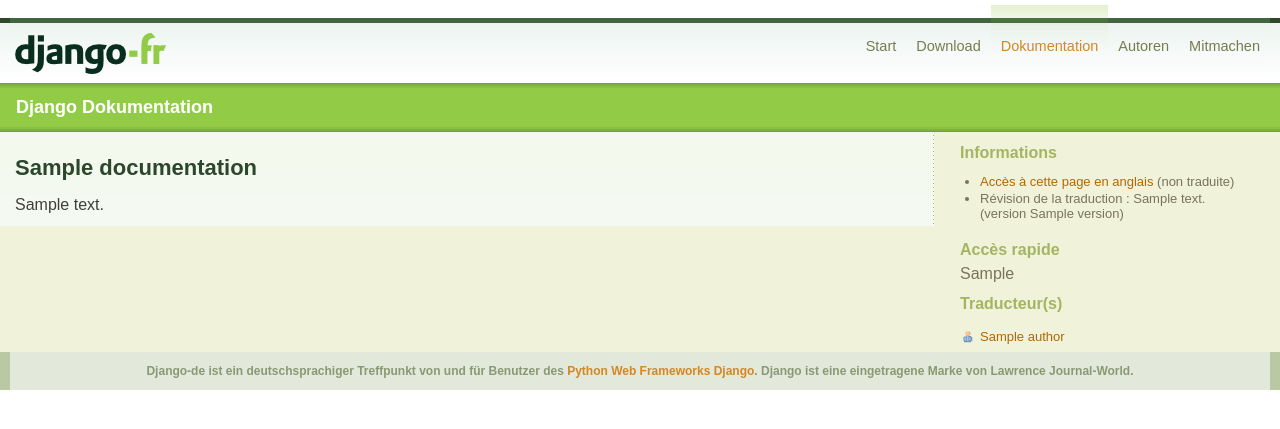
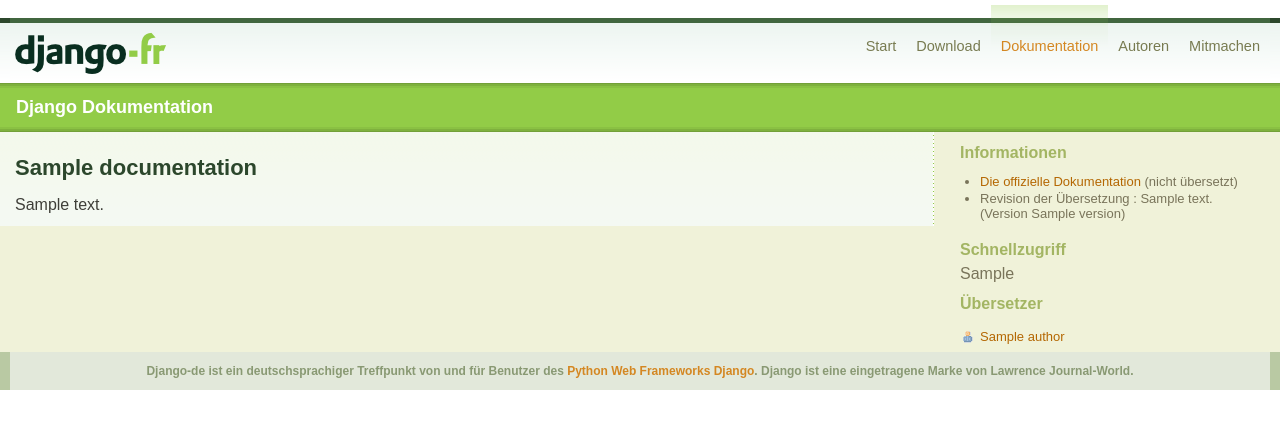
Before and after one commit to jezdez/django-de, a Django app: template django_de/templates/documentation/documentation_detail.html in a window 1280 px wide. Shown: the top 429 px of the page. Run offline with Django 3.2, Linux system fonts and the light colour scheme; the template is opened without the code that fills it: most values are stand-ins (such as "Sample title", 1, 10 or a date in 2020); parts of the project's set-up code (start-up, migrations or seed data) failed here and were passed over.

Commit message:
documentation_detail.html
git-svn-id: https://www.django-de.org/svn/django/site/trunk@13 72ec9c59-00b0-4840-a13a-91ba528515d4

```diff
--- a/django_de/templates/documentation/documentation_detail.html
+++ b/django_de/templates/documentation/documentation_detail.html
@@ -2,7 +2,7 @@
 {% load tagging_tags %}
 
 {% block active_nav-documentation %}class="active"{% endblock %}
-{% block title %}Documentation | {{ documentation.title }}{% endblock %}
+{% block title %}Dokumentation | {{ documentation.title }}{% endblock %}
 {% block coltype %}rest-document{% endblock %}
 
 {% block content %}
@@ -13,28 +13,28 @@
 {% endblock %}
 
 {% block content-related %}
-    <h2>Informations</h2>
+    <h2>Informationen</h2>
     <ul class="quick_link">
         <li>
             <a href="http://www.djangoproject.com/documentation/{{ documentation.slug }}/"
-               title="Accès à cette page en anglais"
-            >Accès à cette page en anglais</a> (non traduite)
+               title="Die offizielle Dokumentation (englisch)"
+            >Die offizielle Dokumentation</a> (nicht übersetzt)
         </li>
         <li>
-            Révision de la traduction : {{ documentation.revision }}
-            (version {{ documentation.version }})
+            Revision der Übersetzung : {{ documentation.revision }}
+            (Version {{ documentation.version }})
         </li>
     </ul>
-    <h2>Accès rapide</h2>
+    <h2>Schnellzugriff</h2>
     <div class="quick_link">
     {{ documentation.toc_html|safe }}
     </div>
-    <h2>Traducteur(s)</h2>
+    <h2>Übersetzer</h2>
     <ul class="contributor_link">
     {% for author in documentation.authors.all %}
         <li>
             <a href="{{ author.get_absolute_url }}"
-               title="Accès au profil de {{ author.name }}"
+               title="Profil von {{ author.name }}"
             >{{ author.name }}</a>
         </li>
     {% endfor %}
```
